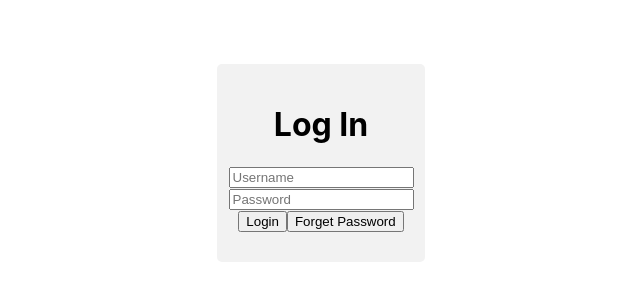
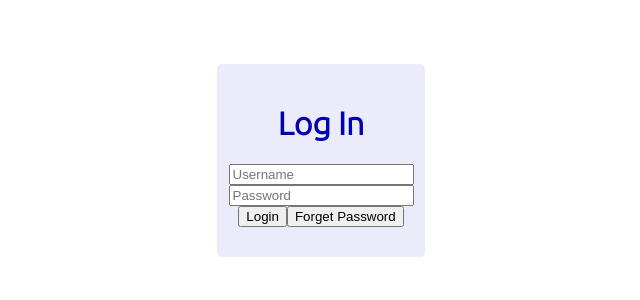
Before and after one commit to giovanniCL/stonks-only-go-up, a React (Create React App) app in the folder stonks-only-go-up/: page /login/initial in a window 1280 px wide. Shown: the part 176-476 px from the top of the page, without its empty margins (319-959 px from the left). Built offline with nearby package versions, Linux system fonts and the light colour scheme.

Commit message:
changed style to agreed upon style

```diff
--- a/stonks-only-go-up/src/Components/Login/login.css
+++ b/stonks-only-go-up/src/Components/Login/login.css
@@ -1,9 +1,24 @@
 
+/* Dark blue: #0001B3
+White: #EBEBFA
+Blue Purple: #4041FF
+Dark Gold: #B89700
+Light Gold: #FFDD47
+Font-family: https://fonts.google.com/specimen/Ubuntu?preview.text_type=custom#standard-styles
+*/
+
+@import url(https://fonts.googleapis.com/css2?family=Ubuntu:wght@300&display=swap);
+h1{
+    color: #0001B3;
+}
+body{
+    font-family: 'Ubuntu', sans-serif;
+}
 .loginBox{
 
     position: relative;
     border-radius: 5px;
-    background-color: #f2f2f2;
+    background-color: #EBEBFA;
     margin-left: auto;
     margin-right: auto;
     top:15em;
```
